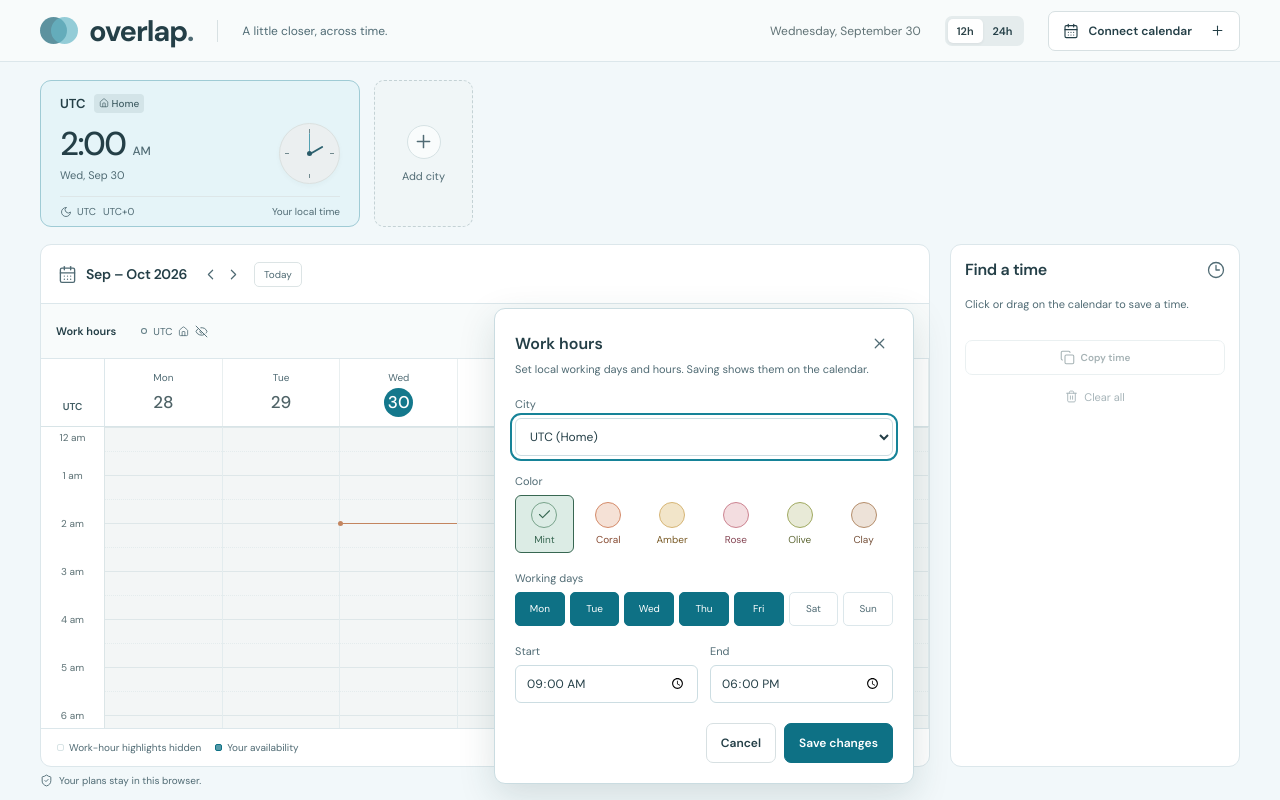
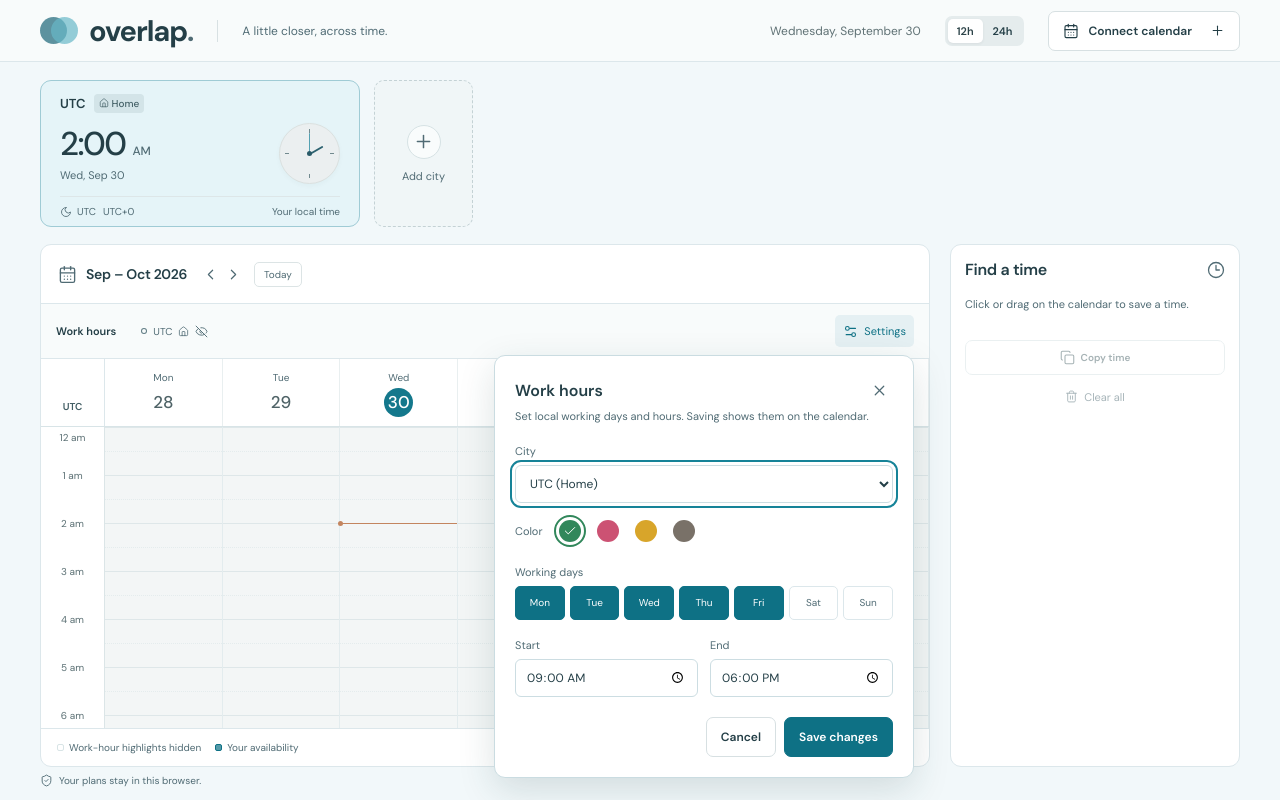
Before and after one commit to sue-kim/overlaps, a React (Vite) app: page / in a window 1280 px wide. Both pictures are taken after a click on the button "Settings". Built offline with nearby package versions, Linux system fonts and the light colour scheme.

Commit message:
Simplify city color picker and distinguish work-hour colors

```diff
--- a/src/WorkHoursSettings.tsx
+++ b/src/WorkHoursSettings.tsx
@@ -54,7 +54,7 @@ export default function WorkHoursSettings({cities,preferences,onSave}:Props) {
         <div className="work-settings-heading"><h3 id={`${id}-title`}>Work hours</h3><button type="button" className="icon-button" onClick={close} aria-label="Close work hours settings"><X size={17}/></button></div>
         <p className="work-settings-description">Set local working days and hours. Saving shows them on the calendar.</p>
         <label className="work-settings-city">City<select aria-label="City" value={city.id} onChange={event=>setCityId(event.target.value)}>{cities.map((item,index)=><option key={item.id} value={item.id}>{item.name}{index===0?' (Home)':''}</option>)}</select></label>
-        <fieldset className="work-settings-colors"><legend>Color</legend><div>{workColors.map(color=><button key={color.id} type="button" aria-label={color.name} aria-pressed={selectedColor.id===color.id} style={{'--swatch-bg':color.background,'--swatch-ink':color.ink,'--swatch-color':color.band} as React.CSSProperties} onClick={()=>updateSchedule({color:color.id})}><span aria-hidden="true">{selectedColor.id===color.id&&<Check size={15}/>}</span>{color.name}</button>)}</div></fieldset>
+        <div className="work-settings-colors" role="group" aria-labelledby={`${id}-color`}><span id={`${id}-color`}>Color</span><div>{workColors.map(color=><button key={color.id} type="button" aria-label={color.name} title={color.name} aria-pressed={selectedColor.id===color.id} style={{'--swatch-color':color.band,'--swatch-check':color.id==='amber'?color.ink:'#fff'} as React.CSSProperties} onClick={()=>updateSchedule({color:color.id})}><span aria-hidden="true">{selectedColor.id===color.id&&<Check size={14}/>}</span></button>)}</div></div>
         <fieldset className="work-settings-days"><legend>Working days</legend><div>{weekdays.map((day,index)=>{
           const selected=schedule.days.includes(index+1);
           return <button key={day} type="button" aria-label={day} aria-pressed={selected} onClick={()=>updateSchedule({days:selected?schedule.days.filter(value=>value!==index+1):[...schedule.days,index+1].sort()})}>{day.slice(0,3)}</button>;
--- a/src/workHours.ts
+++ b/src/workHours.ts
@@ -2,15 +2,17 @@ import { DateTime } from 'luxon';
 
 export interface WorkSchedule { start:string; end:string; days:number[] }
 export const workColors=[
-  {id:'mint',name:'Mint',background:'#dcece5',ink:'#386752',band:'#78a38b'},
-  {id:'coral',name:'Coral',background:'#f5e1d6',ink:'#874b32',band:'#d48a69'},
-  {id:'amber',name:'Amber',background:'#f2e5c9',ink:'#7a5b27',band:'#d6b575'},
-  {id:'rose',name:'Rose',background:'#f3dde0',ink:'#874856',band:'#cc8390'},
-  {id:'olive',name:'Olive',background:'#e8ead7',ink:'#5f6836',band:'#a0a960'},
-  {id:'clay',name:'Clay',background:'#ede2d8',ink:'#76513a',band:'#b48d6b'}
+  {id:'mint',name:'Green',background:'#deefe3',ink:'#275d3d',band:'#31875b'},
+  {id:'rose',name:'Rose',background:'#f8e0e6',ink:'#8a354d',band:'#cc5273'},
+  {id:'amber',name:'Gold',background:'#f8edca',ink:'#73520d',band:'#d8a52a'},
+  {id:'charcoal',name:'Graphite',background:'#e9e6e2',ink:'#575047',band:'#797168'}
 ] as const;
 export type WorkColorId=typeof workColors[number]['id'];
-export const getWorkColor=(color:WorkColorId|undefined,index:number)=>workColors.find(item=>item.id===color)||workColors[Math.max(0,index)%workColors.length];
+const legacyWorkColors:Record<string,WorkColorId>={coral:'rose',olive:'mint',clay:'charcoal'};
+function colorById(color:unknown) {
+  return typeof color==='string'?workColors.find(item=>item.id===(legacyWorkColors[color]||color)):undefined;
+}
+export const getWorkColor=(color:WorkColorId|undefined,index:number)=>colorById(color)||workColors[Math.max(0,index)%workColors.length];
 export interface CityWorkHours extends WorkSchedule { visible:boolean; color?:WorkColorId }
 export type WorkHoursPreferences=Record<string,CityWorkHours>;
 export const defaultWorkHours=(visible=true):CityWorkHours=>({start:'09:00',end:'18:00',days:[1,2,3,4,5],visible});
@@ -25,7 +27,8 @@ export function normalizeWorkHours(value:unknown):WorkHoursPreferences {
     if(!entry||typeof entry!=='object')continue;
     const item=entry as Partial<CityWorkHours>;
     if(!validTime(item.start)||!validTime(item.end)||item.start===item.end||!Array.isArray(item.days)||typeof item.visible!=='boolean')continue;
-    result[id]={start:item.start,end:item.end,days:[...new Set(item.days.filter(day=>Number.isInteger(day)&&day>=1&&day<=7))].sort(),visible:item.visible,...(workColors.some(color=>color.id===item.color)?{color:item.color}:{})};
+    const color=colorById(item.color);
+    result[id]={start:item.start,end:item.end,days:[...new Set(item.days.filter(day=>Number.isInteger(day)&&day>=1&&day<=7))].sort(),visible:item.visible,...(color?{color:color.id}:{})};
   }
   return result;
 }
```
Also changed, not shown: src/styles.css, 2 other files (tests, documents, lock files or other folders).
